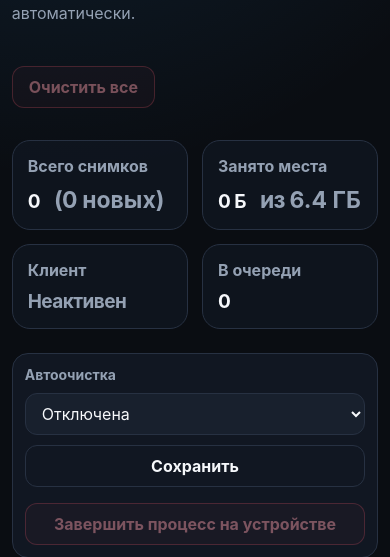
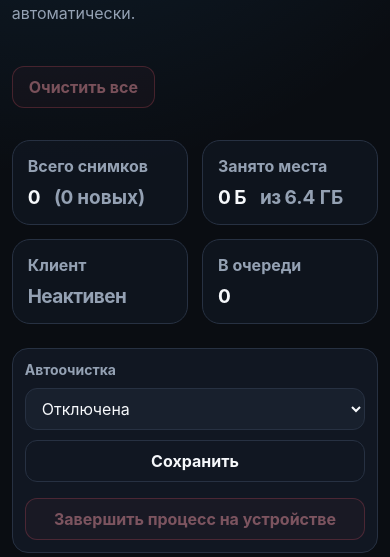
Before and after one commit to 9damage/Telegram-Screenshot-Hotkey, a Flask app: page / in a window 390 px wide. Shown: the part 205-762 px from the top of the page. Run offline with Flask 3, Linux system fonts and the light colour scheme; the visitor is signed in with stand-in values (Sample User, id 1); data that the repository does not hold is empty.

Commit message:
Align mobile statistic value sizes

```diff
--- a/server/static/app.css
+++ b/server/static/app.css
@@ -342,7 +342,9 @@ dialog::backdrop { background: rgba(0,0,0,.82); backdrop-filter: blur(8px); }
     .retention-form label { margin: 0; }
     .retention-form .button { width: 100%; }
     .stat-card { padding: 15px; }
-    .stat-card strong { font-size: 19px; }
+    .stat-card strong,
+    .stat-values .new-count,
+    .stat-values .storage-capacity { font-size: 19px; }
     .login-card { padding: 26px; }
     .login-card h1 { font-size: clamp(30px, 9vw, 40px); }
 }
```
